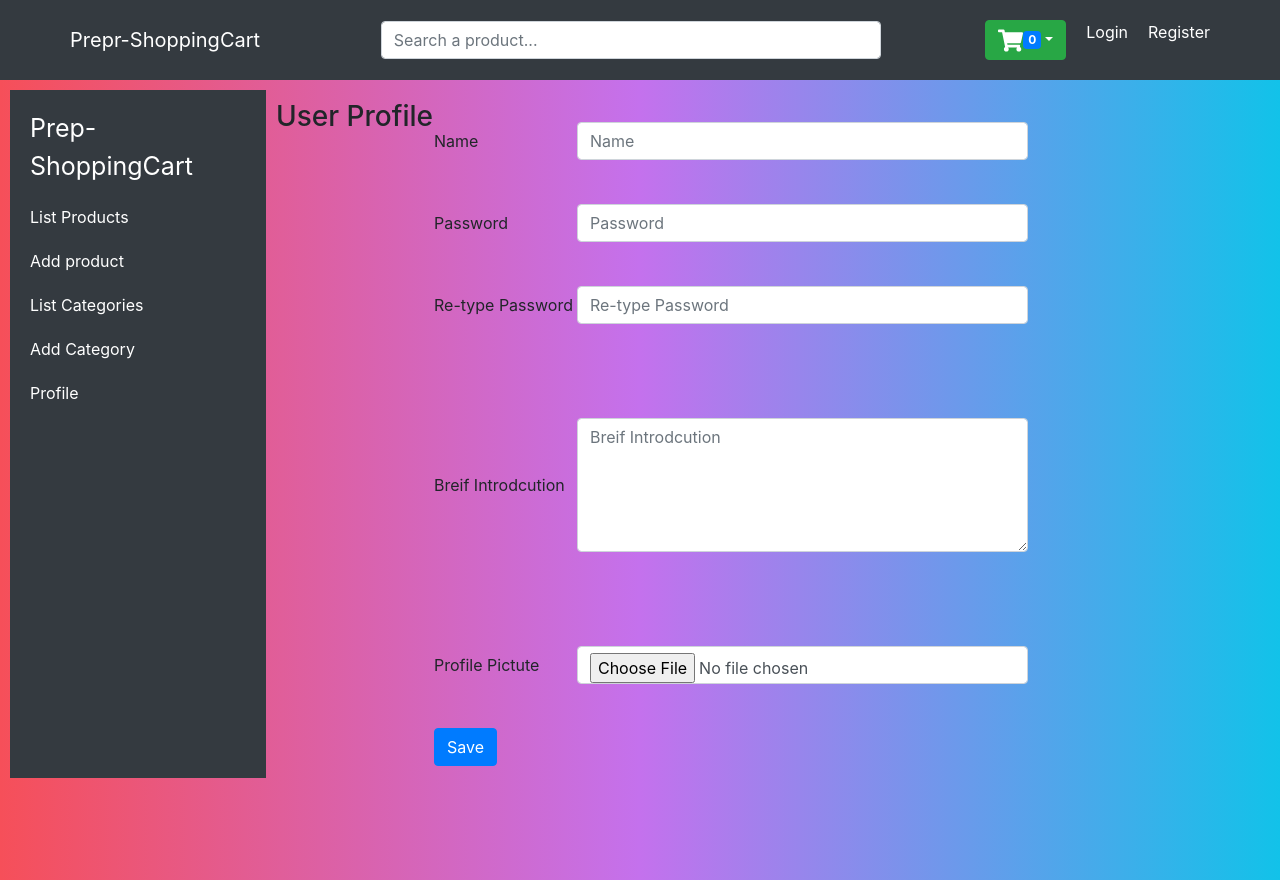
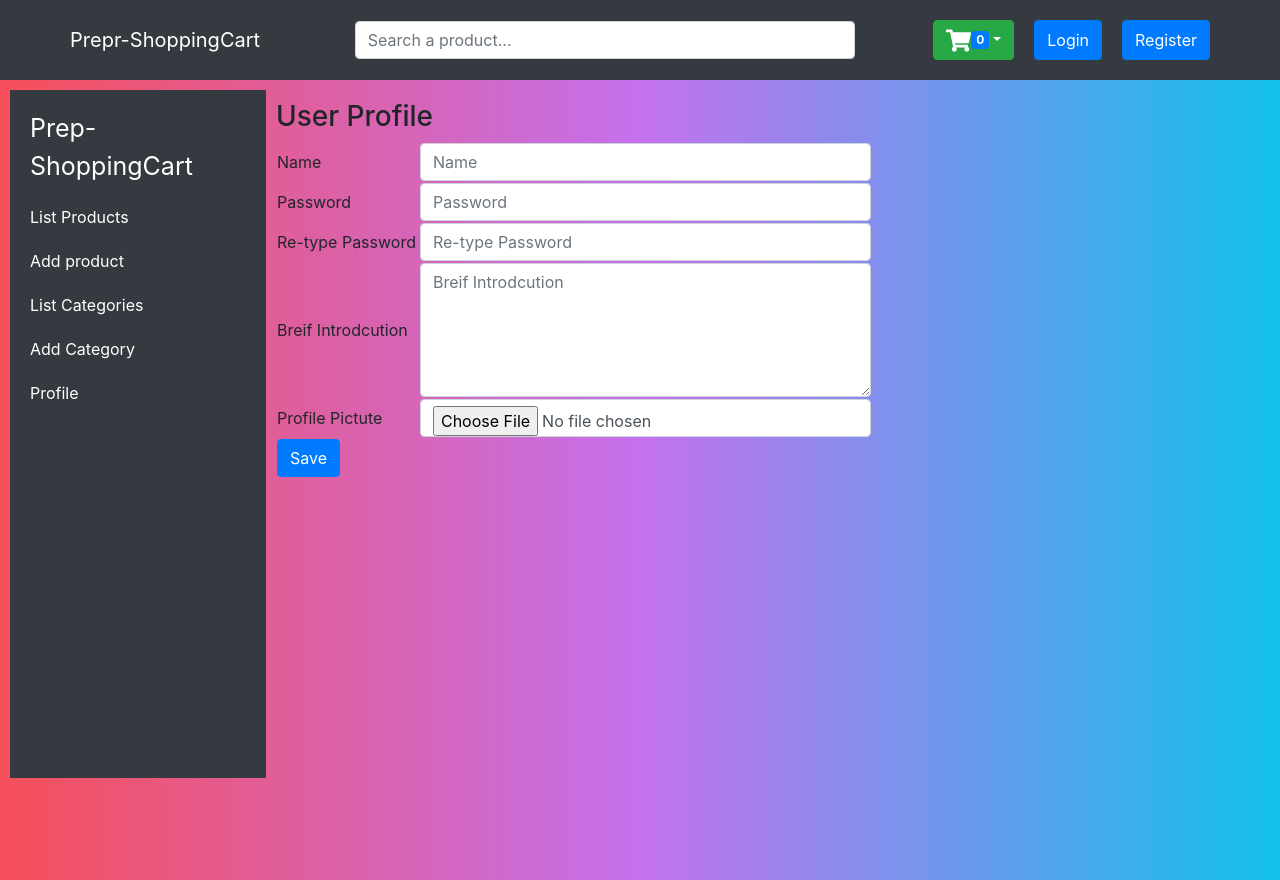
Before and after one commit to nirjo/prepr-onlineshop, a React (Create React App) app: page /profile in a window 1280 px wide. Built offline with nearby package versions, Linux system fonts and the light colour scheme.

Commit message:
adding styles

```diff
--- a/src/App.js
+++ b/src/App.js
@@ -12,13 +12,13 @@ import UserProfile from "./components/UserProfile";
 import LoginPage from "./components/LoginPage";
 import RegisterPage from "./components/RegisterPage";
 
-function NoMatch() {
+function PageNotFound() {
   let location = useLocation();
 
   return (
     <div>
       <h3>
-        No match for
+        404 Error - PageNotFound
         <code>{location.pathname}</code>
       </h3>
     </div>
@@ -62,7 +62,7 @@ function App() {
             </Route>
 
             <Route path="*">
-              <NoMatch />
+              <PageNotFound />
             </Route>
           </Switch>
         </div>
--- a/src/components/AddCategory.js
+++ b/src/components/AddCategory.js
@@ -1,4 +1,5 @@
 import React from 'react';
+import './login.css';
 
 const AddCategory = () => {
   return (
--- a/src/components/Header.js
+++ b/src/components/Header.js
@@ -89,8 +89,8 @@ const Header = () => {
             </Dropdown.Menu>
           </Dropdown>
           <Authmodal />
-		  <span className="navText"><a href="/login">Login</a></span>
-      <span className="navText"><a href="/register">Register</a></span>
+		  <Button className="navText"><a href="/login">Login</a></Button>
+      <Button className="navText"><a href="/register">Register</a></Button>
         </Nav>
 
       </Container>
--- a/src/components/LoginPage.js
+++ b/src/components/LoginPage.js
@@ -16,7 +16,6 @@ import './login.css';
 
 const LoginPage = () => {
   return (
-  <div>
     <form>
 
                 <h3>Log in</h3>
@@ -43,7 +42,6 @@ const LoginPage = () => {
                     Forgot <a href="#">password?</a>
                 </p>
             </form>
-  </div>
   )
 };
 
--- a/src/components/styles.css
+++ b/src/components/styles.css
@@ -58,7 +58,6 @@
 	margin-left:20px;
 }
 .myContainer{
-  display: flex;
 	margin-top:20px;
 }
 .productContainer {
```
